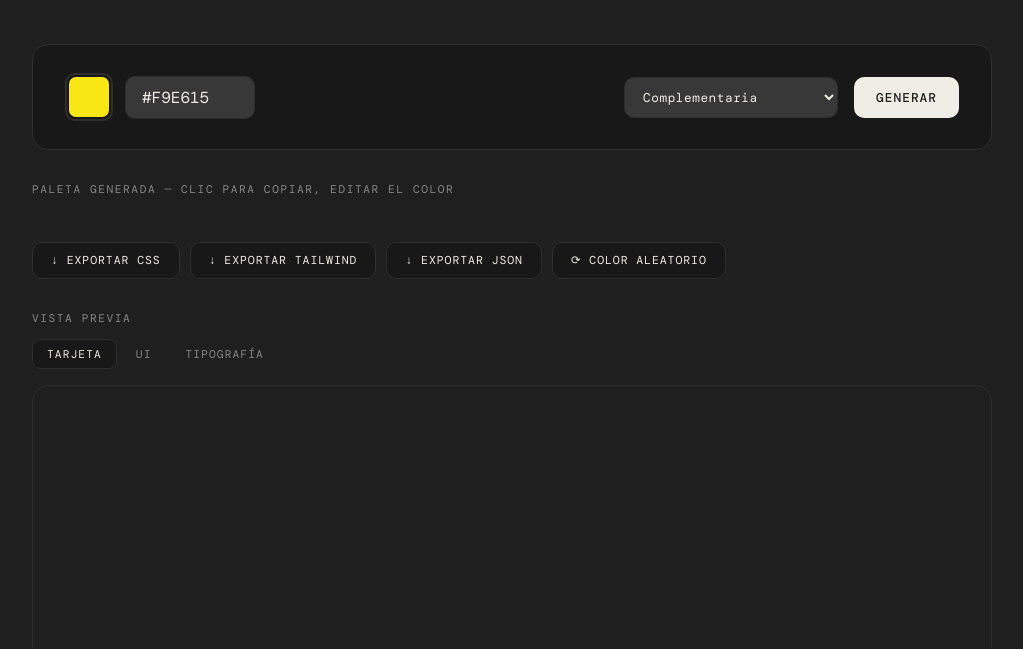
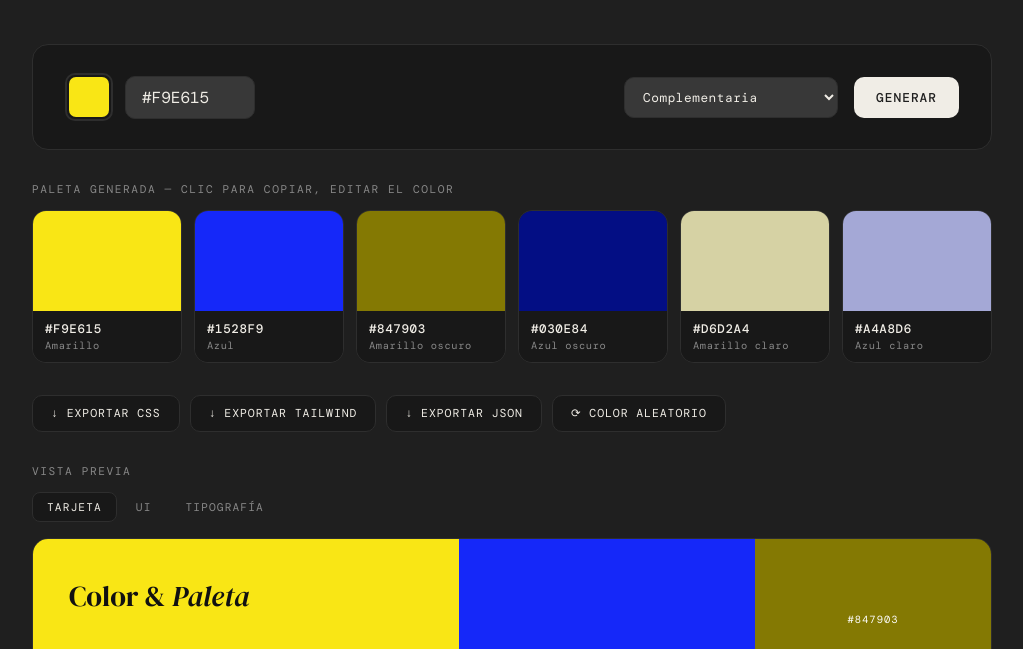
Before and after one commit to CarolRb52/Generador-de-Paleta-de-Colores, a plain HTML site: page index.html in a window 1280 px wide. Shown: the part 140-789 px from the top of the page, without its empty margins (128-1151 px from the left). Drawn offline with nearby package versions, Linux system fonts and the light colour scheme; files that its build step writes are made by us from their sources; a web font is replaced by a local one.

Commit message:
Fix: corregir rutas de CSS y JS para GitHub Pages

```diff
--- a/index.html
+++ b/index.html
@@ -3,8 +3,7 @@
 <head>
 <meta charset="UTF-8">
 <meta name="viewport" content="width=device-width, initial-scale=1.0">
-<link rel="stylesheet" href="Style.css">
-
+<link rel="stylesheet" href="css/style.css">
 <title>Paleta de Colores</title>
 <link href="https://fonts.googleapis.com/css2?family=DM+Serif+Display:ital@0;1&family=DM+Mono:wght@300;400;500&display=swap" rel="stylesheet">
 </head>
@@ -70,6 +69,6 @@
   </div>
 </div>
 
-<script src="script.js"></script>
+<script src="js/script.js"></script>
 </body>
 </html>
```
